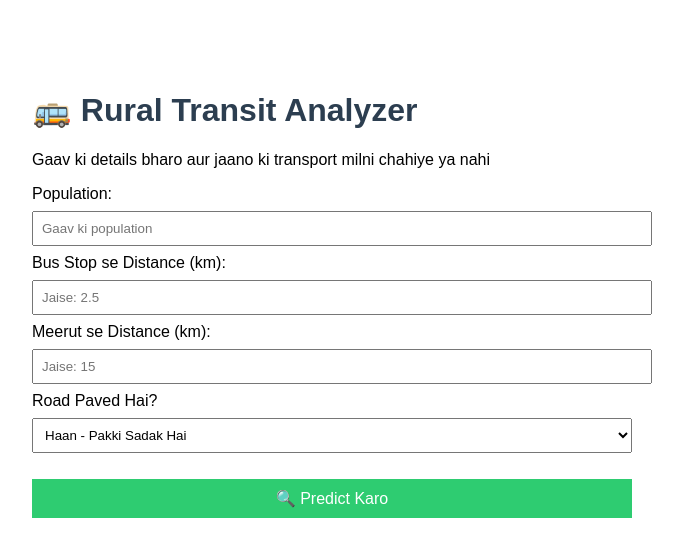
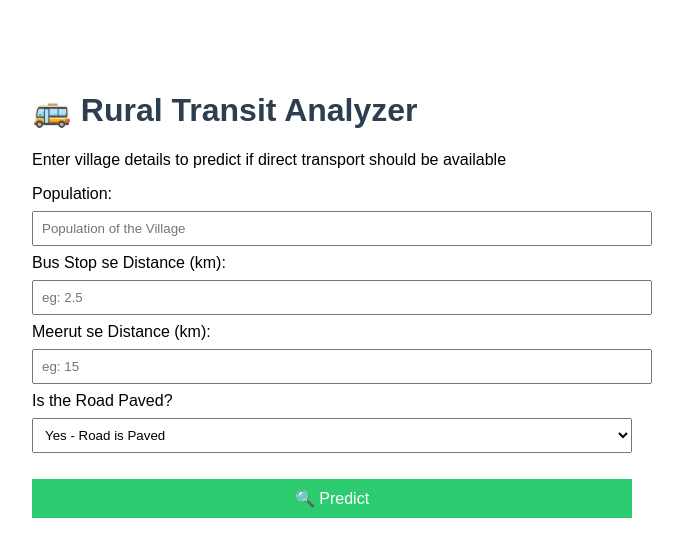
Before and after one commit to musheer-chauhan/Rural-Transit-Analyzer, a Flask app: page / in a window 1280 px wide. Shown: the top 557 px of the page, without its empty margins (308-991 px from the left). Run offline with Flask 3, Linux system fonts and the light colour scheme; parts of the project's set-up code (start-up, migrations or seed data) failed here and were passed over.

Commit message:
Initial commit

```diff
--- a/Templates/index.html
+++ b/Templates/index.html
@@ -12,26 +12,26 @@
 </head>
 <body>
     <h1>🚌 Rural Transit Analyzer</h1>
-    <p>Gaav ki details bharo aur jaano ki transport milni chahiye ya nahi</p>
+    <p><p>Enter village details to predict if direct transport should be available</p></p>
 
     <form action="/predict" method="POST">
         <label>Population:</label>
-        <input type="number" name="population" placeholder="Gaav ki population" required>
+        <input type="number" name="population" placeholder="Population of the Village" required>
 
         <label>Bus Stop se Distance (km):</label>
-        <input type="number" step="0.1" name="distance_bus" placeholder="Jaise: 2.5" required>
+        <input type="number" step="0.1" name="distance_bus" placeholder="eg: 2.5" required>
 
         <label>Meerut se Distance (km):</label>
-        <input type="number" step="0.1" name="distance_meerut" placeholder="Jaise: 15" required>
+        <input type="number" step="0.1" name="distance_meerut" placeholder="eg: 15" required>
 
-        <label>Road Paved Hai?</label>
+        <label>Is the Road Paved?</label>
         <select name="road_paved">
-            <option value="1">Haan - Pakki Sadak Hai</option>
-            <option value="0">Nahi - Kacchi Sadak Hai</option>
+            <option value="1">Yes - Road is Paved</option>
+            <option value="0">N0 - Unpaved Road</option>
         </select>
 
         <br><br>
-        <button type="submit">🔍 Predict Karo</button>
+        <button type="submit">🔍 Predict</button>
     </form>
 
     {% if result %}
```
Also changed, not shown: 1 other file.
